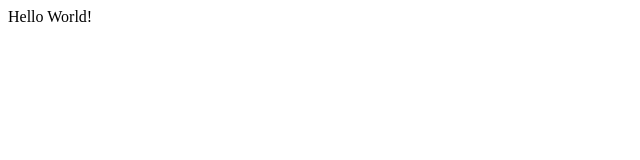
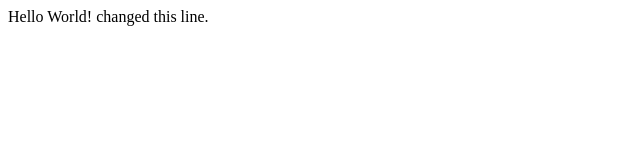
Before and after one commit to Dhanu-git/start_basics_pro, a plain HTML site: page index.html in a window 1280 px wide. Shown: the whole page, without its empty margins (0-640 px from the left). Drawn offline with Linux system fonts and the light colour scheme.

Commit message:
Update index.html

```diff
--- a/index.html
+++ b/index.html
@@ -4,7 +4,7 @@
         <title>first Git file</title>
     </head>
     <body>
-        Hello World!
+        Hello World! changed this line.
     </body>
 
 </html>
```
